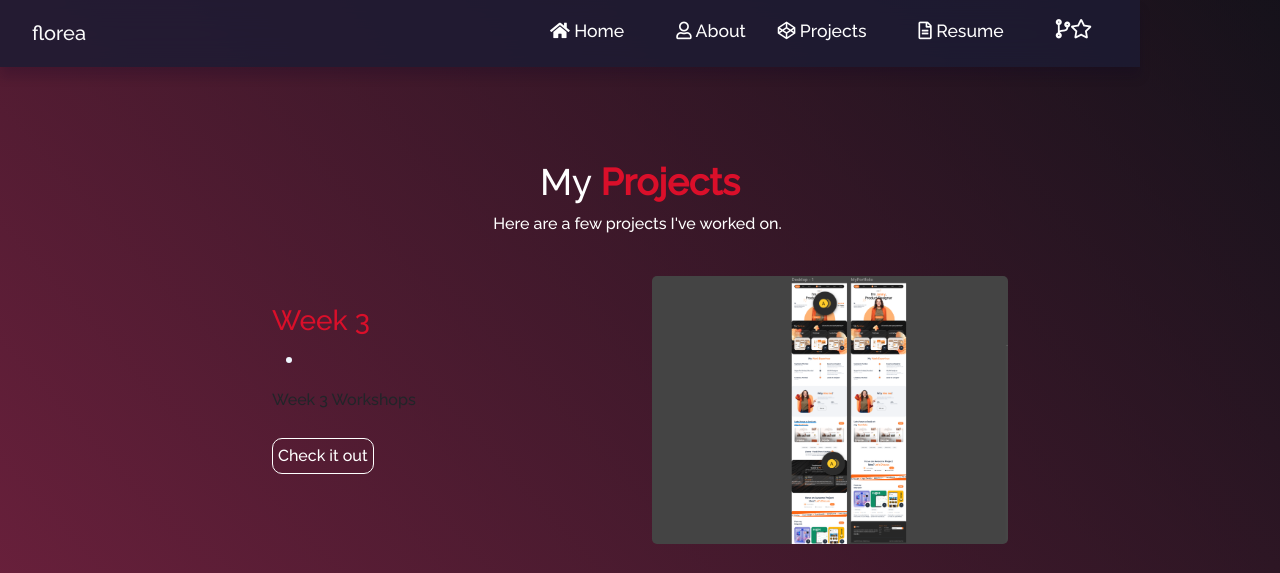
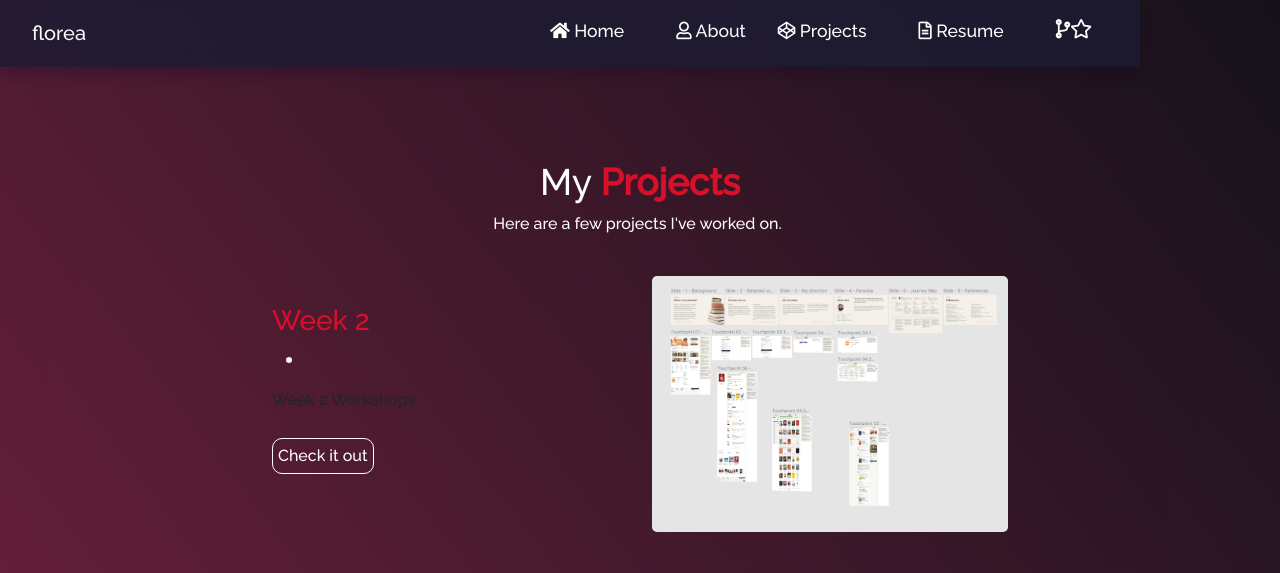
Before and after one commit to florea2005/florea2005.github.io, a plain HTML site: page projects.html in a window 1280 px wide. Shown: the top 573 px of the page. Drawn offline with nearby package versions, Linux system fonts and the light colour scheme; some icons are missing.

Commit message:
Update projects.html

```diff
--- a/projects.html
+++ b/projects.html
@@ -68,6 +68,21 @@
           <p style="color: white; text-align: center;">
             Here are a few projects I've worked on.
           </p>
+          <br>
+          <div class="user-projects row">
+                <div class="col-md-2"></div>
+                <div class="col-md-4">
+                  <h3 class="purple"> Week 2 </h3>
+                  <ul>
+                    <li style="color: aliceblue;"></li>
+                  </ul>
+                  <p>Week 2 Workshops</p>
+                  <a class="project-link" href="https://www.figma.com/design/lvQzT8Z2b4z580toUCoJSX/Goodreads---Persona--journey-map---design-critique--Community-?node-id=3-15&t=rb2l2NziiKKWSCau-1">Check it out</a>
+                </div>
+                <div class="col-md-4">
+                    <img alt="Week 2" src="img/WorkshopWeek2.png">
+                  </div>
+              </div>
           <br>
           <div class="user-projects row">
                 <div class="col-md-2"></div>
```
